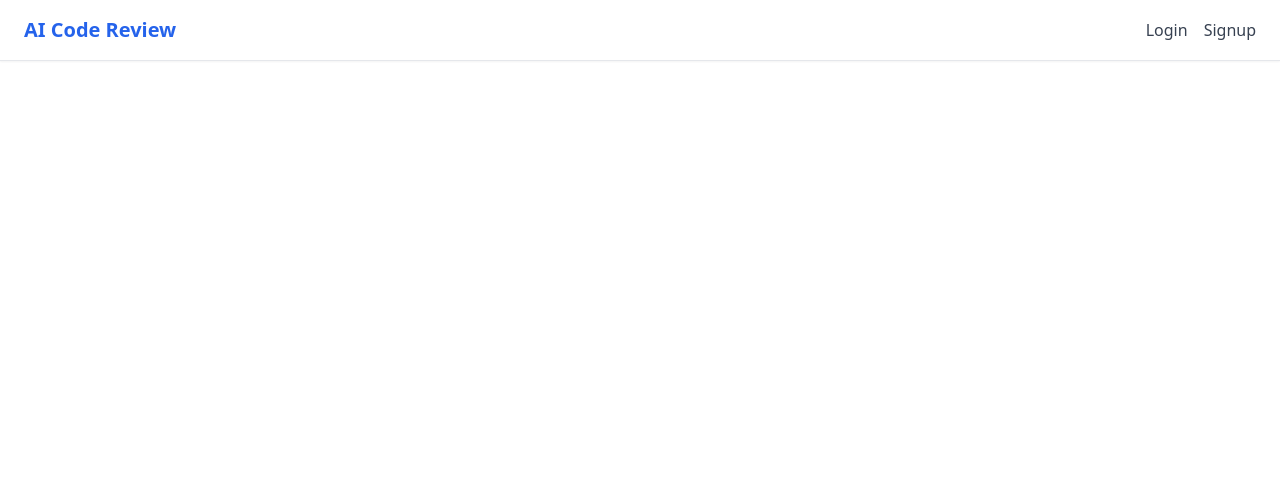
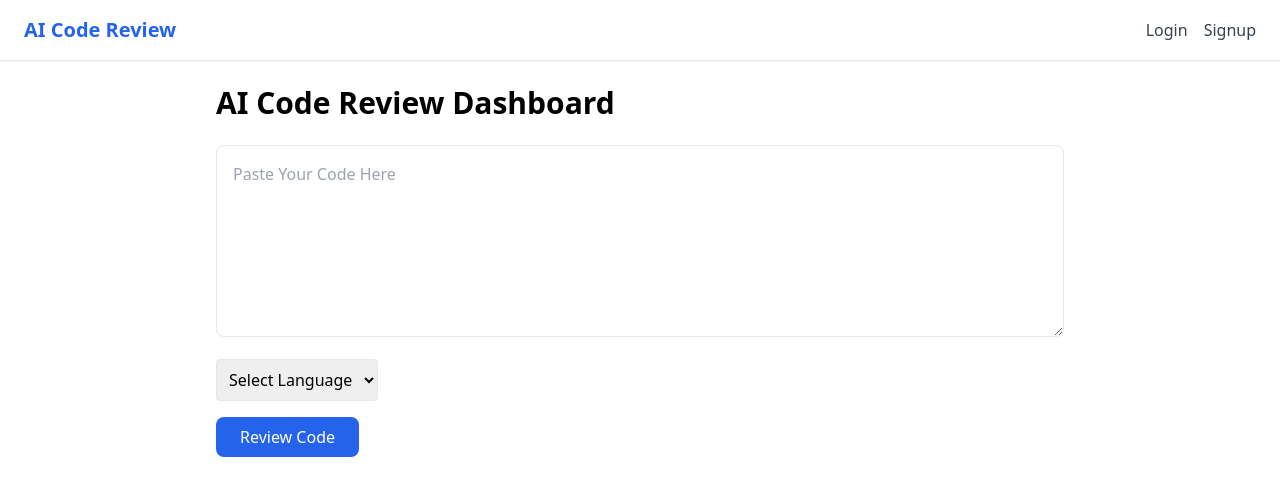
Before and after one commit to sadiya-khan1857/ai-code-review, a React app in the folder frontend/: page /dashboard in a window 1280 px wide. Shown: the top 496 px of the page. Built offline with nearby package versions, Linux system fonts and the light colour scheme; the HTML template or start-up script is replaced by a standard one.

Commit message:
Add dashboard UI with code input and language selector

```diff
--- a/frontend/src/App.jsx
+++ b/frontend/src/App.jsx
@@ -2,6 +2,7 @@ import {BrowserRouter,Routes,Route} from "react-router-dom"
 import Home from "./pages/Home"
 import Login from "./pages/Login"
 import Signup from "./pages/Signup"
+import Dashboard from "./pages/Dashboard"
 import Navbar from "./components/Navbar"
 
 
@@ -13,6 +14,7 @@ function App(){
     <Route path="/" element={<Home/>}/>
     <Route path="/login" element={<Login/>}/>
     <Route path="/signup" element={<Signup/>}/>
+    <Route path="/dashboard" element={<Dashboard/>}/>
 
     </Routes>
 
--- /dev/null
+++ b/frontend/src/pages/Dashboard.jsx
@@ -0,0 +1,34 @@
+function Dashboard(){
+    return(
+        <div className="p-6 max-w-4xl mx-auto">
+            <h1 className="text-3xl font-bold mb-6 text-centre">AI Code Review Dashboard</h1>
+
+            <textarea
+            placeholder="Paste Your Code Here"
+            className="w-full h-48 p-4 border rounded-lg mb-4 focus:outline-none focus:ring-2 focus:ring-blue-500"
+            />
+
+            <select className="p-2 border rounded mb-4">
+            <option>Select Language</option>
+            <option>Python</option>
+            <option>JavaScript</option>
+            <option>Java</option>
+
+            </select>
+
+            <br />
+
+            <button className="bg-blue-600 text-white px-6 py-2 rounded-lg hover:bg-blue-700 transition">
+            Review Code
+            </button>
+
+
+
+        </div>
+
+    )
+
+
+}
+
+export default Dashboard
```
